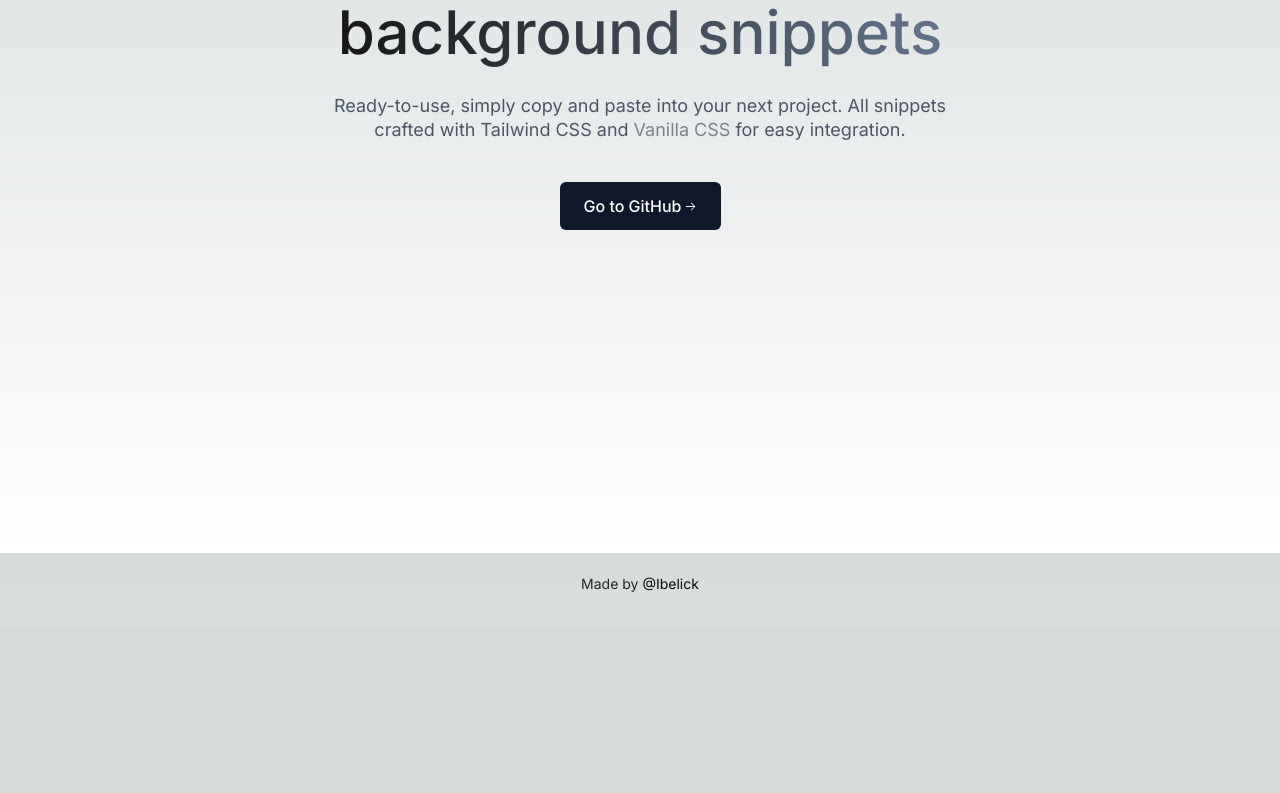
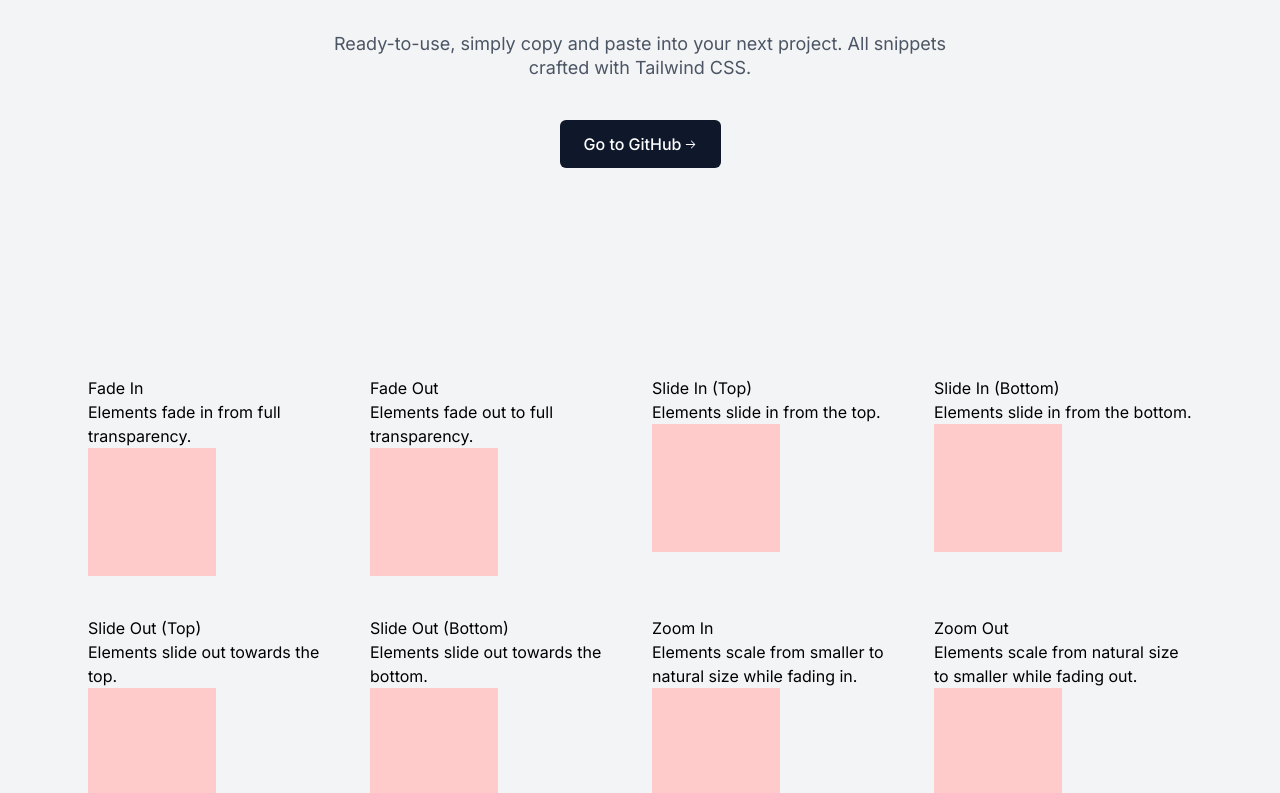
Before and after one commit to ibelick/animation, a Next.js app: page / in a window 1280 px wide. Shown: the part 247-1040 px from the top of the page. Before the commit the page ends 873 px from the top, so only its background shows below. Built offline with nearby package versions, Linux system fonts and the light colour scheme.

Commit message:
feat: init with basic anims

```diff
--- /dev/null
+++ b/app/components/list-animation.tsx
@@ -0,0 +1,22 @@
+"use client";
+import { animations } from "@/data/animations";
+
+const ListAnimation = () => {
+  return (
+    <div className="grid grid-cols-1 gap-6 pb-6 md:grid-cols-2 lg:grid-cols-4">
+      {animations.map((animation, index) => {
+        const className = `w-32 h-32 bg-red-200 ${animation.class}`;
+
+        return (
+          <div key={index} className="mb-4">
+            <h3>{animation.name}</h3>
+            <p>{animation.description}</p>
+            <div className={className}></div>
+          </div>
+        );
+      })}
+    </div>
+  );
+};
+
+export default ListAnimation;
--- a/app/globals.css
+++ b/app/globals.css
@@ -2,26 +2,6 @@
 @tailwind components;
 @tailwind utilities;
 
-:root {
-  --foreground-rgb: 0, 0, 0;
-  --background-start-rgb: 214, 219, 220;
-  --background-end-rgb: 255, 255, 255;
+body {
+  @apply bg-gray-100;
 }
-
-@media (prefers-color-scheme: dark) {
-  :root {
-    --foreground-rgb: 255, 255, 255;
-    --background-start-rgb: 0, 0, 0;
-    --background-end-rgb: 0, 0, 0;
-  }
-}
-
-body {
-  color: rgb(var(--foreground-rgb));
-  background: linear-gradient(
-      to bottom,
-      transparent,
-      rgb(var(--background-end-rgb))
-    )
-    rgb(var(--background-start-rgb));
-}
--- a/app/page.tsx
+++ b/app/page.tsx
@@ -1,21 +1,15 @@
-"use client";
 import {
   TwitterLogoIcon,
   GitHubLogoIcon,
   ArrowRightIcon,
 } from "@radix-ui/react-icons";
 import Button from "@/components/ui/button";
-import { useState } from "react";
+import ListAnimation from "./components/list-animation";
 
 export default function Home() {
-  const [preview, setPreview] = useState<null | React.ReactNode>(null);
-
   return (
     <>
       <div>
-        <div className="fixed left-0 top-0 -z-10 h-full w-full">
-          {preview ? preview : null}
-        </div>
         <div className="relative mx-auto h-screen w-full max-w-7xl px-6 md:px-8 lg:px-12">
           <header className="flex items-center justify-between py-8">
             <div />
@@ -46,7 +40,7 @@ export default function Home() {
           </header>
           <div className="pt-8">
             <div className="relative mx-auto flex max-w-2xl flex-col items-center">
-              <div className="mb-8 flex">
+              {/* <div className="mb-8 flex">
                 <a
                   href="https://github.com/ibelick/background-snippets"
                   target="_blank"
@@ -64,18 +58,16 @@ export default function Home() {
                     </div>
                   </span>
                 </a>
-              </div>
+              </div> */}
               <h2 className="text-center text-3xl font-medium text-gray-900 dark:text-gray-50 sm:text-6xl">
-                Collection of modern,{" "}
-                <span className="animate-text-gradient inline-flex bg-gradient-to-r from-neutral-900 via-slate-500 to-neutral-500 bg-[200%_auto] bg-clip-text leading-tight text-transparent dark:from-neutral-100 dark:via-slate-400 dark:to-neutral-400">
-                  background snippets
+                Collection of Tailwind CSS{" "}
+                <span className="animate-text-gradient inline-flex bg-gradient-to-b from-neutral-900 via-slate-500 to-neutral-500 bg-[200%_auto] bg-clip-text leading-tight text-transparent dark:from-neutral-100 dark:via-slate-400 dark:to-neutral-400">
+                  animations
                 </span>
               </h2>
               <p className="mt-6 text-center text-lg leading-6 text-gray-600 dark:text-gray-200">
                 Ready-to-use, simply copy and paste into your next project. All
-                snippets crafted with Tailwind CSS and{" "}
-                <span className="cursor-wait opacity-70">Vanilla CSS</span> for
-                easy integration.
+                snippets crafted with Tailwind CSS.
               </p>
               <div className="mt-10 flex gap-4">
                 <a
@@ -92,20 +84,7 @@ export default function Home() {
             </div>
           </div>
           <div className="overflow-hidden px-4 pb-20 pt-52 md:px-10">
-            <div className="grid grid-cols-1 gap-6 pb-6 md:grid-cols-2 lg:grid-cols-4">
-              {/* {BACKGROUND_OPTIONS.map((background, index) => {
-                return (
-                  <Playground
-                    key={index}
-                    setPreview={setPreview}
-                    theme={background.theme}
-                    setTheme={setTheme}
-                  >
-                    {background.component}
-                  </Playground>
-                );
-              })} */}
-            </div>
+            <ListAnimation />
           </div>
           <footer>
             <div className="flex items-center justify-center py-8">
--- a/data/animations.ts
+++ b/data/animations.ts
@@ -0,0 +1,73 @@
+// complete list of animations
+export const TWCONF = {
+  ["fade-in"]: {
+    animation: {
+      "fade-in": "fade-in 1.5s linear infinite",
+    },
+    keyframes: {
+      "fade-in": {
+        "0%": { opacity: "0" },
+        "100%": { opacity: "1" },
+      },
+    },
+    className: "animate-fade-in",
+  },
+  ["fade-out"]: {
+    animation: {
+      "fade-out": "fade-out 1.5s linear infinite",
+    },
+    keyframes: {
+      "fade-out": {
+        "0%": { opacity: "1" },
+        "100%": { opacity: "0" },
+      },
+    },
+    className: "animate-fade-out",
+  },
+} as const;
+
+export const TWCONF_KEYS = Object.keys(TWCONF) as (keyof typeof TWCONF)[];
+
+export const animations = [
+  {
+    name: "Fade In",
+    class: "animate-fade-in",
+    description: "Elements fade in from full transparency.",
+  },
+  {
+    name: "Fade Out",
+    class: "animate-fade-out",
+    description: "Elements fade out to full transparency.",
+  },
+  {
+    name: "Slide In (Top)",
+    class: "animate-slide-in-top",
+    description: "Elements slide in from the top.",
+  },
+  {
+    name: "Slide In (Bottom)",
+    class: "animate-slide-in-bottom",
+    description: "Elements slide in from the bottom.",
+  },
+  {
+    name: "Slide Out (Top)",
+    class: "animate-slide-out-top",
+    description: "Elements slide out towards the top.",
+  },
+  {
+    name: "Slide Out (Bottom)",
+    class: "animate-slide-out-bottom",
+    description: "Elements slide out towards the bottom.",
+  },
+  {
+    name: "Zoom In",
+    class: "animate-zoom-in",
+    description: "Elements scale from smaller to natural size while fading in.",
+  },
+  {
+    name: "Zoom Out",
+    class: "animate-zoom-out",
+    description:
+      "Elements scale from natural size to smaller while fading out.",
+  },
+] as const;
--- a/tailwind.config.ts
+++ b/tailwind.config.ts
@@ -8,13 +8,53 @@ const config: Config = {
   ],
   theme: {
     extend: {
-      backgroundImage: {
-        "gradient-radial": "radial-gradient(var(--tw-gradient-stops))",
-        "gradient-conic":
-          "conic-gradient(from 180deg at 50% 50%, var(--tw-gradient-stops))",
+      animation: {
+        "fade-in": "fade-in 1.5s ease-out infinite",
+        "fade-out": "fade-out 1.5s ease-out infinite",
+        "slide-in-top": "slide-in-top 1.5s ease-out infinite",
+        "slide-in-bottom": "slide-in-bottom 1.5s ease-out infinite",
+        "slide-out-top": "slide-out-top 1.5s ease-out infinite",
+        "slide-out-bottom": "slide-out-bottom 1.5s ease-out infinite",
+        "zoom-in": "zoom-in 1.5s ease-out infinite",
+        "zoom-out": "zoom-out 1.5s ease-out infinite",
+      },
+      keyframes: {
+        "fade-in": {
+          "0%": { opacity: "0" },
+          "100%": { opacity: "1" },
+        },
+        "fade-out": {
+          "0%": { opacity: "1" },
+          "100%": { opacity: "0" },
+        },
+        "slide-in-top": {
+          "0%": { transform: "translateY(-100%)" },
+          "100%": { transform: "translateY(0)" },
+        },
+        "slide-in-bottom": {
+          "0%": { transform: "translateY(100%)" },
+          "100%": { transform: "translateY(0)" },
+        },
+        "slide-out-top": {
+          "0%": { transform: "translateY(0)" },
+          "100%": { transform: "translateY(-100%)" },
+        },
+        "slide-out-bottom": {
+          "0%": { transform: "translateY(0)" },
+          "100%": { transform: "translateY(100%)" },
+        },
+        "zoom-in": {
+          "0%": { opacity: "0", transform: "scale(.5)" },
+          "100%": { opacity: "1", transform: "scale(1)" },
+        },
+        "zoom-out": {
+          "0%": { opacity: "1", transform: "scale(1)" },
+          "100%": { opacity: "0", transform: "scale(.5)" },
+        },
       },
     },
   },
   plugins: [],
 };
+
 export default config;
```
Also changed, not shown: components/app/playground.tsx (added).
